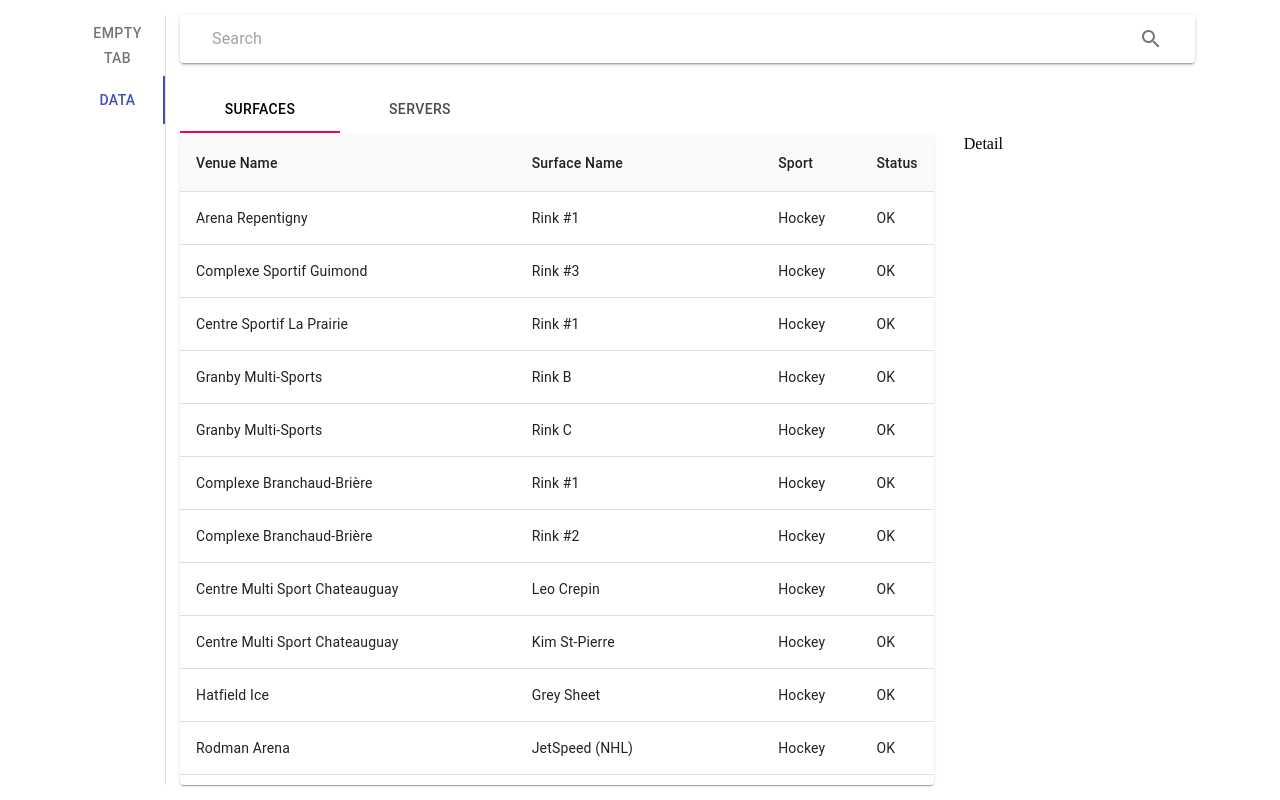
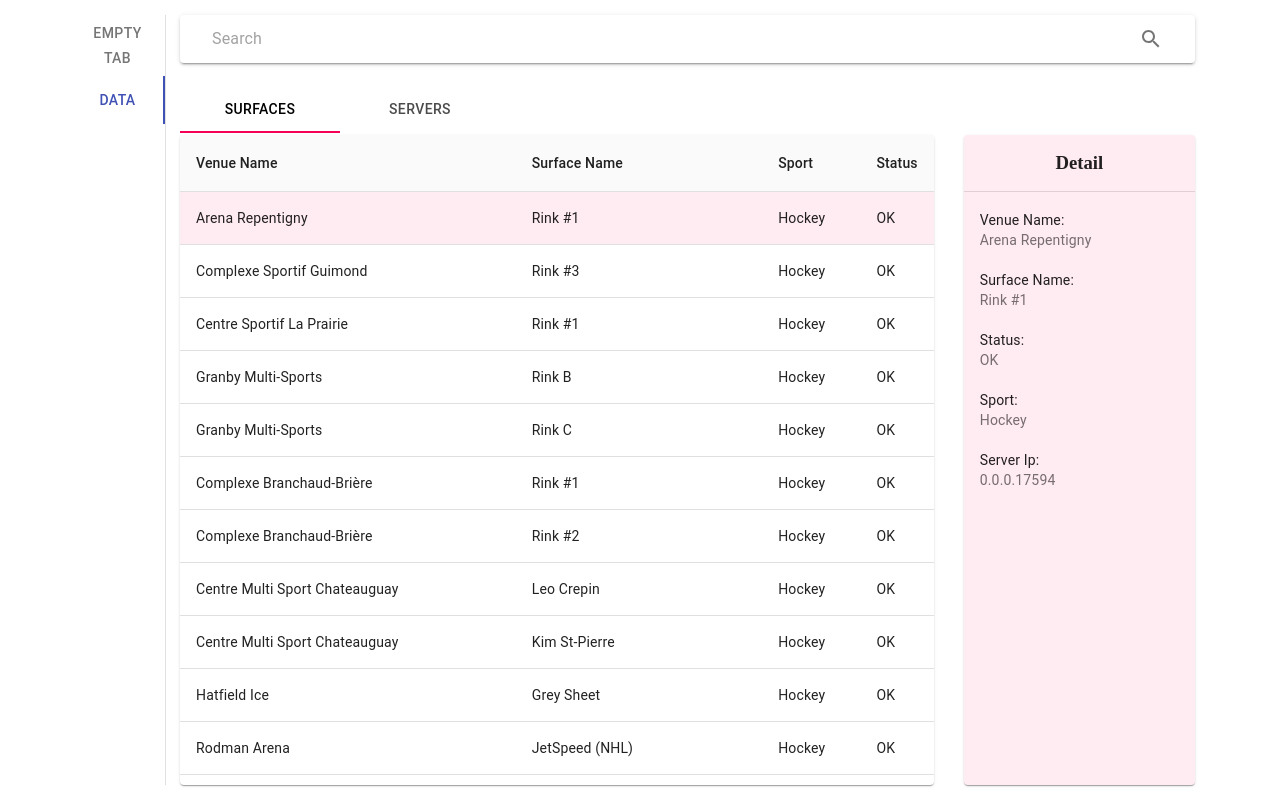
Before and after one commit to kevin93d/livebarn-code-challenge, a React (Create React App) app: page / in a window 1280 px wide. Built offline with nearby package versions, Linux system fonts and the light colour scheme; data requests are answered from the project's data file.

Commit message:
Surface selection with detail display

```diff
--- a/src/components/dataTab/index.js
+++ b/src/components/dataTab/index.js
@@ -25,6 +25,7 @@ const DataTab = () => {
   const [currentTab, setCurrentTab] = useState(0);
   const [data, setData] = useState([]);
   const [servers, setServers] = useState([]);
+  const [selectedSurface, setSelectedSurface] = useState(null);
 
   useEffect(() => {
     fetchData().then(res => setData(res.data));
@@ -32,6 +33,7 @@ const DataTab = () => {
 
   useEffect(() => {
     extractServers(data);
+    if (data.length) setSelectedSurface(data[0]);
   }, [data]);
 
   const fetchData = async () => {
@@ -50,6 +52,10 @@ const DataTab = () => {
 
   const onSearch = query => {
     console.log(query);
+  };
+
+  const onSurfaceSelect = surface => {
+    setSelectedSurface(surface);
   };
 
   return (
@@ -78,7 +84,11 @@ const DataTab = () => {
             currentIndex={currentTab}
             index={0}
           >
-            <Surfaces surfaces={data} />
+            <Surfaces
+              surfaces={data}
+              selectedSurface={selectedSurface}
+              onSurfaceSelect={onSurfaceSelect}
+            />
           </TabPanel>
           <TabPanel
             controlledBy={'data-menu'}
@@ -89,7 +99,7 @@ const DataTab = () => {
           </TabPanel>
         </InnerContentSection>
         <InnerContentSection xs={4} sm={3}>
-          <Detail />
+          <Detail detail={selectedSurface} />
         </InnerContentSection>
       </ContentSection>
     </Container>
--- a/src/components/detail/index.js
+++ b/src/components/detail/index.js
@@ -1,12 +1,55 @@
 import React from 'react';
 import PropTypes from 'prop-types';
+import { Paper } from './styled';
+import { Divider, List, ListItem, ListItemText } from '@material-ui/core';
 
 const Detail = ({ detail }) => {
-  return <div>Detail</div>;
+  return (
+    <Paper>
+      <h3>Detail</h3>
+      <Divider />
+      {detail && (
+        <List dense>
+          <ListItem>
+            <ListItemText
+              primary={'Venue Name:'}
+              secondary={detail.venueName}
+            />
+          </ListItem>
+          <ListItem>
+            <ListItemText
+              primary={'Surface Name:'}
+              secondary={detail.surfaceName}
+            />
+          </ListItem>
+          <ListItem>
+            <ListItemText primary={'Status:'} secondary={detail.status} />
+          </ListItem>
+          <ListItem>
+            <ListItemText primary={'Sport:'} secondary={detail.sport} />
+          </ListItem>
+          <ListItem>
+            <ListItemText
+              primary={'Server Ip:'}
+              secondary={detail.server.ip4}
+            />
+          </ListItem>
+        </List>
+      )}
+    </Paper>
+  );
 };
 
 Detail.propTypes = {
-  detail: PropTypes.object,
+  detail: PropTypes.shape({
+    venueName: PropTypes.string,
+    surfaceName: PropTypes.string,
+    status: PropTypes.string,
+    sport: PropTypes.string,
+    server: PropTypes.shape({
+      ip4: PropTypes.string,
+    }),
+  }),
 };
 
 export default Detail;
--- /dev/null
+++ b/src/components/detail/styled.js
@@ -0,0 +1,15 @@
+import styled from 'styled-components';
+import { Paper as PaperBase } from '@material-ui/core';
+
+const Paper = styled(PaperBase)`
+  width: 100%;
+  height: 100%;
+  background-color: rgba(245, 0, 87, 0.08) !important;
+  h3 {
+    margin: 0;
+    padding: 17px 0;
+    text-align: center;
+  }
+`;
+
+export { Paper };
--- a/src/components/surfaces/index.js
+++ b/src/components/surfaces/index.js
@@ -9,12 +9,22 @@ const columns = [
   { key: 'status', label: 'Status' },
 ];
 
-const Surfaces = ({ surfaces }) => {
-  return <DataTable columns={columns} rows={surfaces} tableName={'surfaces'} />;
+const Surfaces = ({ surfaces, selectedSurface, onSurfaceSelect }) => {
+  return (
+    <DataTable
+      columns={columns}
+      rows={surfaces}
+      tableName={'surfaces'}
+      selected={selectedSurface}
+      onSelect={onSurfaceSelect}
+    />
+  );
 };
 
 Surfaces.propTypes = {
   surfaces: PropTypes.array.isRequired,
+  selectedSurface: PropTypes.object,
+  onSurfaceSelect: PropTypes.func,
 };
 
 export default Surfaces;
--- a/src/components/table/index.js
+++ b/src/components/table/index.js
@@ -9,7 +9,8 @@ import {
   TableRow,
 } from '@material-ui/core';
 
-const DataTable = ({ columns, rows, tableName }) => {
+// TODO to improve performance, use pagination or virtual scroll
+const DataTable = ({ columns, rows, tableName, selected, onSelect }) => {
   return (
     <Paper>
       <TableContainer>
@@ -25,7 +26,12 @@ const DataTable = ({ columns, rows, tableName }) => {
           </TableHead>
           <TableBody>
             {rows.map(row => (
-              <TableRow hover key={row.id}>
+              <TableRow
+                hover
+                key={row.id}
+                selected={selected?.id === row?.id}
+                onClick={() => (onSelect ? onSelect(row) : null)}
+              >
                 {columns.map(col => (
                   <TableCell
                     key={col.key}
@@ -54,6 +60,8 @@ DataTable.propTypes = {
   rows: PropTypes.arrayOf(PropTypes.shape({ id: PropTypes.number.isRequired }))
     .isRequired, // should map columns length with same id
   tableName: PropTypes.string,
+  selected: PropTypes.object,
+  onSelect: PropTypes.func,
 };
 
 export default DataTable;
```
